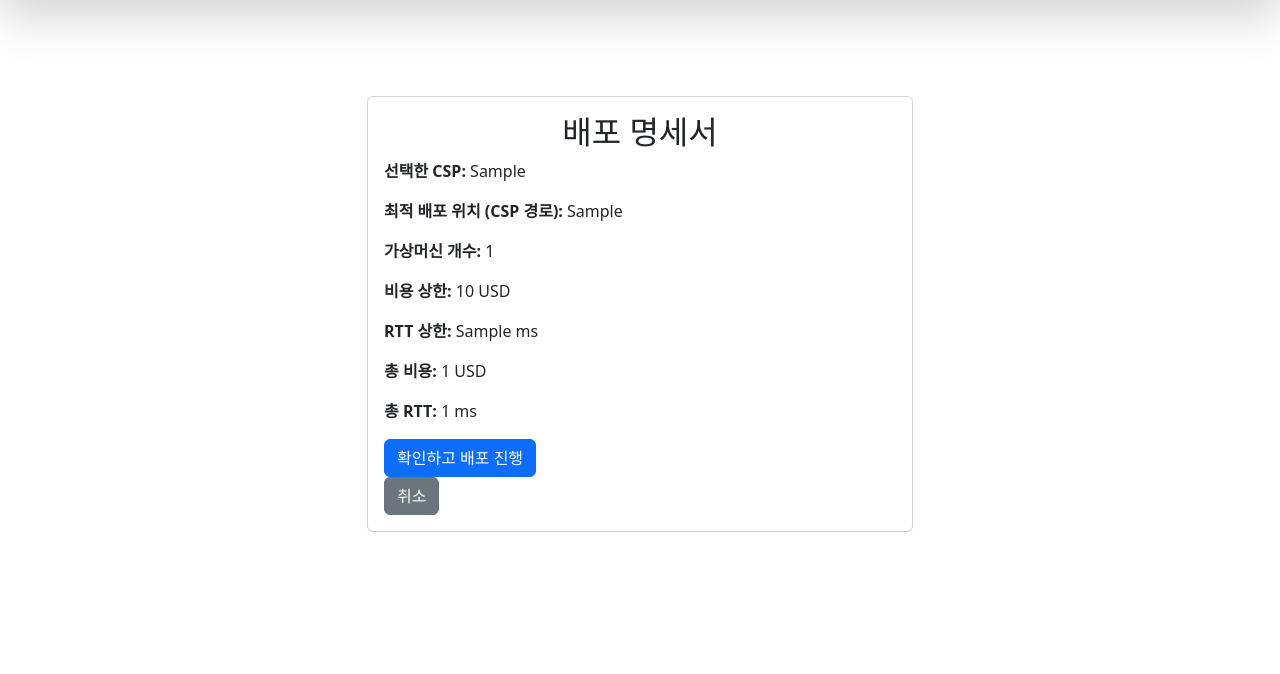
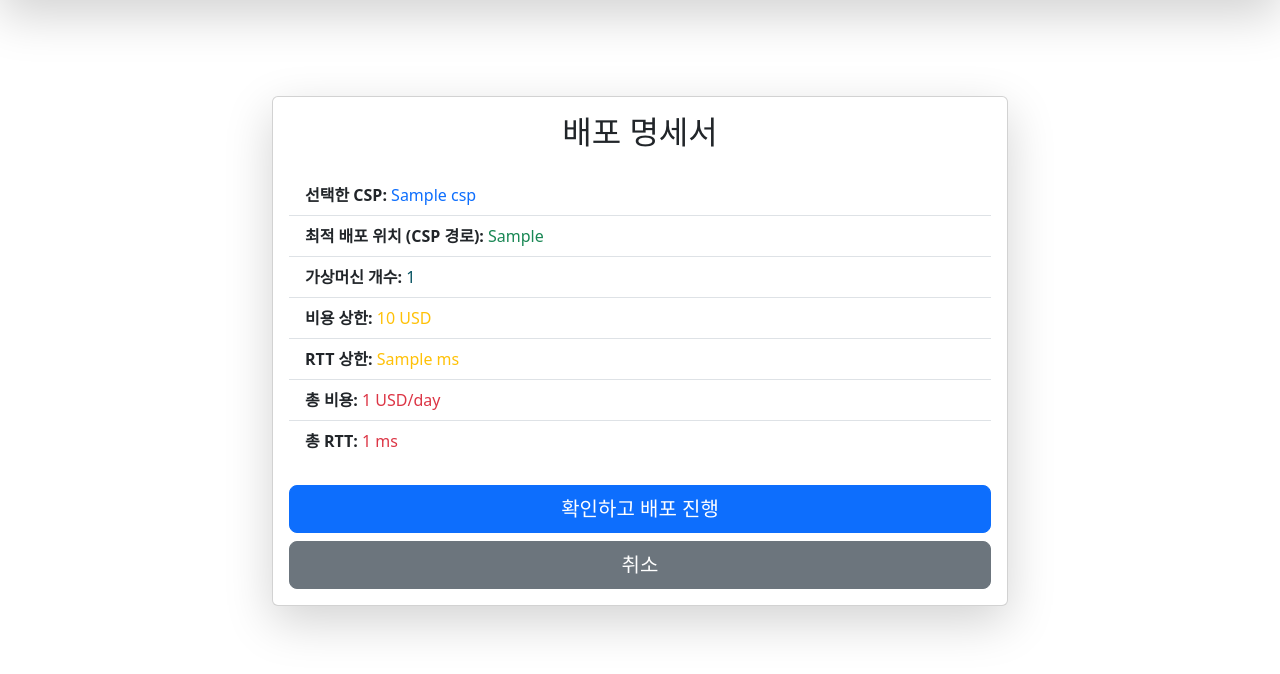
Before and after one commit to jinhyeok0204/multicloud_contract, a Flask app: template templates/deploy_summary.html in a window 1280 px wide. Shown: the part 72-746 px from the top of the page. Run offline with Flask 3, Linux system fonts and the light colour scheme; the template is opened without the code that fills it: most values are stand-ins (such as "Sample title", 1, 10 or a date in 2020).

Commit message:
upgrade deploy.html deploy_summary.html and optimizer

```diff
--- a/templates/credentials_view.html
+++ b/templates/credentials_view.html
@@ -12,7 +12,7 @@
                     <li class="list-group-item d-flex justify-content-between align-items-center">
                         <div>
                             <h5>{{ credential.csp }}</h5>
-                            <p>설명: {{ credential.description or '해당 없음' }}</p>
+                            <p>{{ credential.description or '해당 없음' }}</p>
                         </div>
                         <form action="{{ url_for('credentials.delete', credential_id=credential.id) }}" method="POST" onsubmit="return confirm('이 자격 증명을 삭제하시겠습니까?');">
                             <button type="submit" class="btn btn-danger">삭제</button>
--- a/templates/deploy_summary.html
+++ b/templates/deploy_summary.html
@@ -4,19 +4,44 @@
 
 {% block content %}
 <div class="row justify-content-center">
-    <div class="col-md-6">
-        <div class="card mt-5">
+    <div class="col-md-8">
+        <div class="card mt-5 shadow-lg">
             <div class="card-body">
-                <h2 class="text-center">배포 명세서</h2>
-                <p><strong>선택한 CSP:</strong> {{ csp_list }}</p>
-                <p><strong>최적 배포 위치 (CSP 경로):</strong> {{ best_route }}</p>
-                <p><strong>가상머신 개수:</strong> {{ vm_count }}</p>
-                <p><strong>비용 상한:</strong> {{ cost_limit }} USD</p>
-                <p><strong>RTT 상한:</strong> {{ rtt_limit }} ms</p>
-                <p><strong>총 비용:</strong> {{ total_cost }} USD</p>
-                <p><strong>총 RTT:</strong> {{ total_rtt }} ms</p>
+                <h2 class="text-center mb-4">배포 명세서</h2>
+
+                <ul class="list-group list-group-flush mb-4">
+                    <li class="list-group-item">
+                        <strong>선택한 CSP:</strong>
+                        <span class="text-primary">{{ csp_list | join(', ') }}</span>
+                    </li>
+                    <li class="list-group-item">
+                        <strong>최적 배포 위치 (CSP 경로):</strong>
+                        <span class="text-success">{{ best_route | join(' <-> ') }}</span>
+                    </li>
+                    <li class="list-group-item">
+                        <strong>가상머신 개수:</strong>
+                        <span class="text-info-emphasis">{{ vm_count }}</span>
+                    </li>
+                    <li class="list-group-item">
+                        <strong>비용 상한:</strong>
+                        <span class="text-warning">{{ cost_limit }} USD</span>
+                    </li>
+                    <li class="list-group-item">
+                        <strong>RTT 상한:</strong>
+                        <span class="text-warning">{{ rtt_limit }} ms</span>
+                    </li>
+                    <li class="list-group-item">
+                        <strong>총 비용:</strong>
+                        <span class="text-danger">{{ total_cost }} USD/day</span>
+                    </li>
+                    <li class="list-group-item">
+                        <strong>총 RTT:</strong>
+                        <span class="text-danger">{{ total_rtt }} ms</span>
+                    </li>
+                </ul>
 
                 <form action="/deploy" method="POST">
+                    <!-- 숨겨진 필드 -->
                     <input type="hidden" name="csp_list" value="{{ csp_list }}">
                     <input type="hidden" name="vm_count" value="{{ vm_count }}">
                     <input type="hidden" name="cost_limit" value="{{ cost_limit }}">
@@ -24,10 +49,11 @@
                     <input type="hidden" name="total_rtt" value="{{ total_rtt }}">
                     <input type="hidden" name="total_cost" value="{{ total_cost }}">
 
-                    <button type="submit" class="btn btn-primary btn-block">확인하고 배포 진행</button>
+                    <div class="d-grid gap-2">
+                        <button type="submit" class="btn btn-primary btn-lg">확인하고 배포 진행</button>
+                        <a href="/deploy" class="btn btn-secondary btn-lg">취소</a>
+                    </div>
                 </form>
-
-                <a href="/deploy" class="btn btn-secondary btn-block">취소</a>
             </div>
         </div>
     </div>
```
Also changed, not shown: deploy/routes.py (+50 -19 lines), optimize/optimizer.py (+8 -15 lines), templates/deploy.html (+20 -4 lines), models.py (line endings or trailing spaces).
